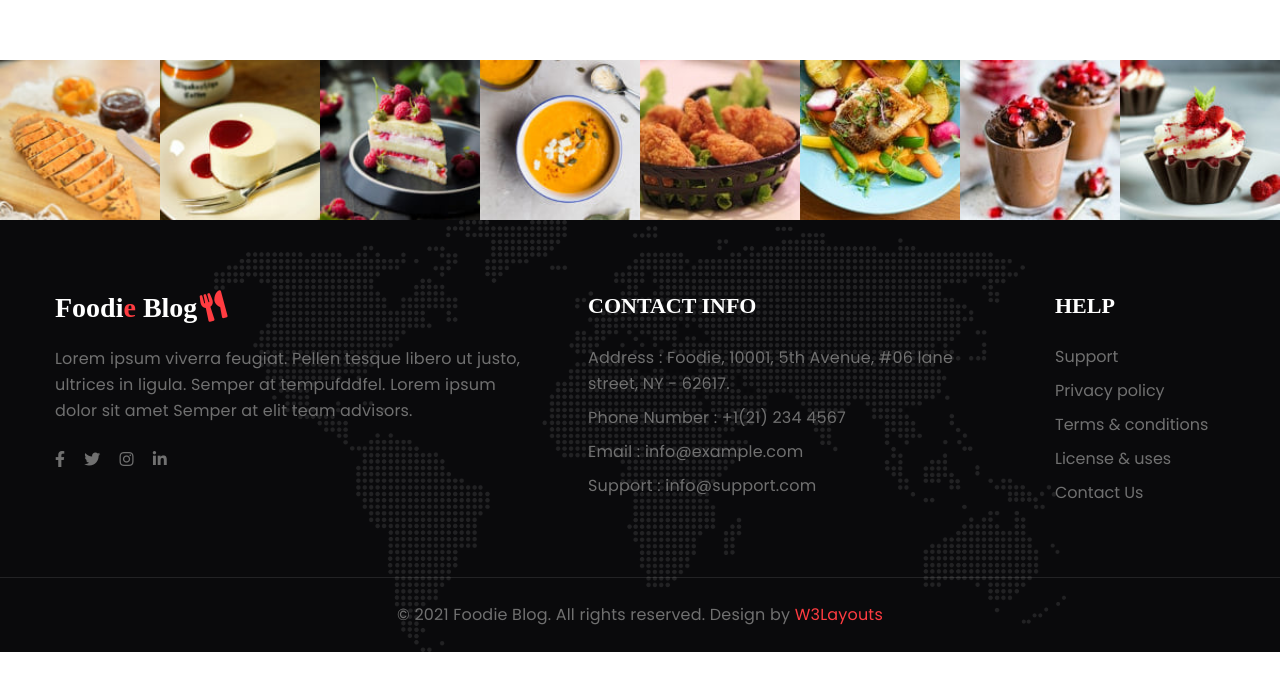
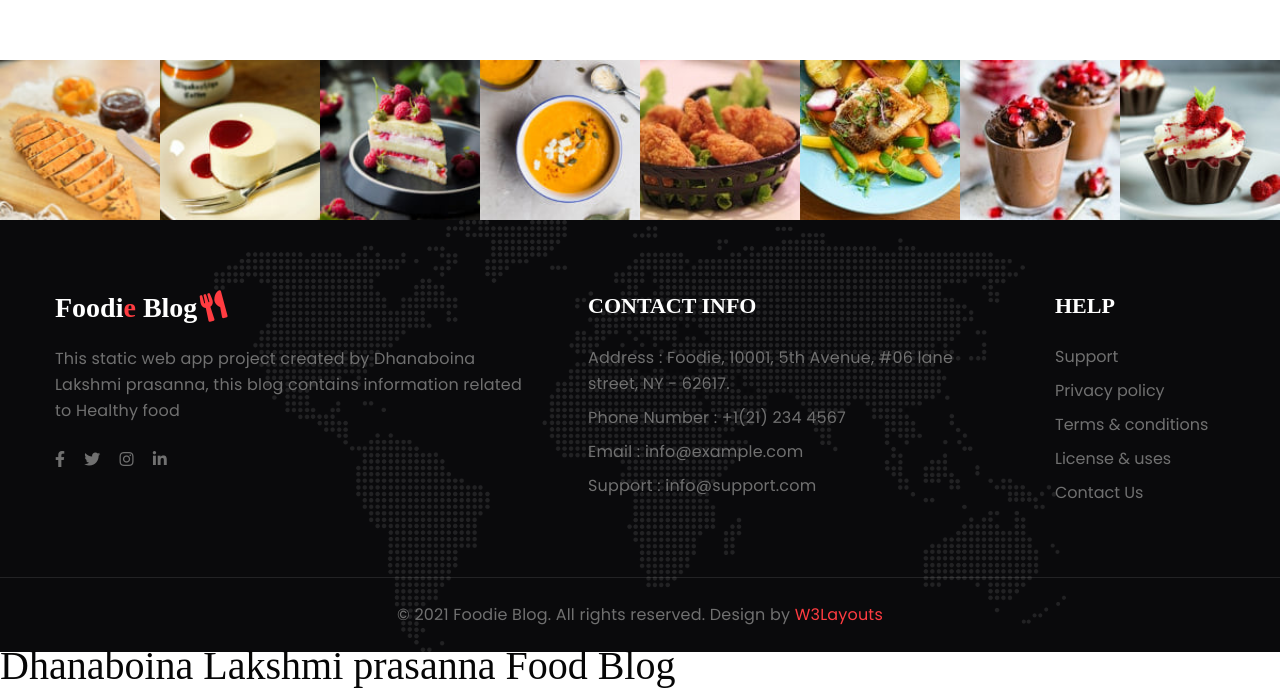
Before and after one commit to dhanaboina/Static-web-, a plain HTML site: page Foodie-Blog-Starter/contact.html in a window 1280 px wide. Shown: the part 1597-2285 px from the top of the page. Before the commit the page ends 2249 px from the top, so only its background shows below. Drawn offline with Linux system fonts and the light colour scheme; a web font is replaced by a local one.

Commit message:
Updated contact file

```diff
--- a/Foodie-Blog-Starter/contact.html
+++ b/Foodie-Blog-Starter/contact.html
@@ -118,7 +118,7 @@ Author URL: http://w3layouts.com
                 <div class="col-lg-3 col-sm-6 contact-info mt-lg-0 mt-4">
                     <i class="fas fa-envelope-open-text"></i>
                     <h4>Email</h4>
-                    <p><a href="mailto:mail@example.com" class="email">mail@example.com</a></p>
+                    <p><a href="mailto:danaboinalakshmiprasanna@gmail.com" class="email">mail@example.com</a></p>
                 </div>
                 <div class="col-lg-3 col-sm-6 contact-info mt-lg-0 mt-4">
                     <i class="fas fa-user-clock"></i>
@@ -247,8 +247,7 @@ Author URL: http://w3layouts.com
                                 Foodi<span>e</span> Blog<i class="fas fa-utensils"></i>
                             </a>
                         </h2>
-                        <p>Lorem ipsum viverra feugiat. Pellen tesque libero ut justo, ultrices in ligula. Semper at
-                            tempufddfel. Lorem ipsum dolor sit amet Semper at elit team advisors.</p>
+                        <p>This static web app project created by Dhanaboina Lakshmi prasanna, this blog contains information related to Healthy food </p>
                         <div class="main-social-footer-29 mt-md-4 mt-3">
                             <a href="#facebook" class="facebook"><i class="fab fa-facebook-f"></i></a>
                             <a href="#twitter" class="twitter"><i class="fab fa-twitter"></i></a>
@@ -371,4 +370,6 @@ Author URL: http://w3layouts.com
     <!-- //Js scripts -->
 </body>
 
+    <h1>Dhanaboina Lakshmi prasanna Food Blog</h1>
+
 </html>
```
